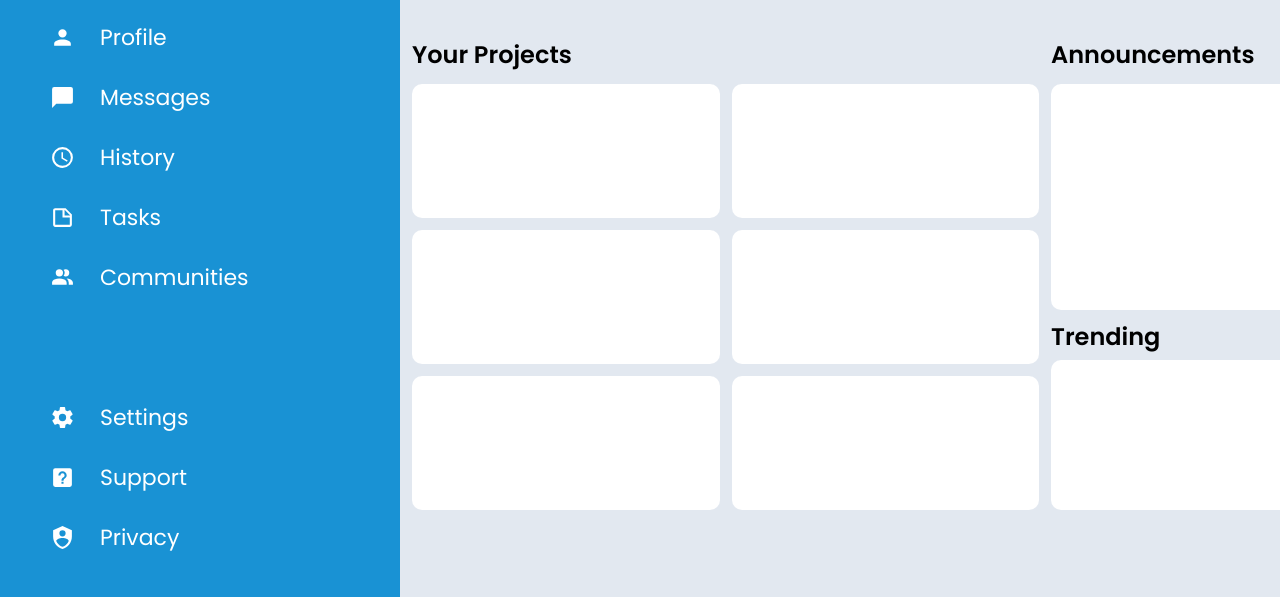
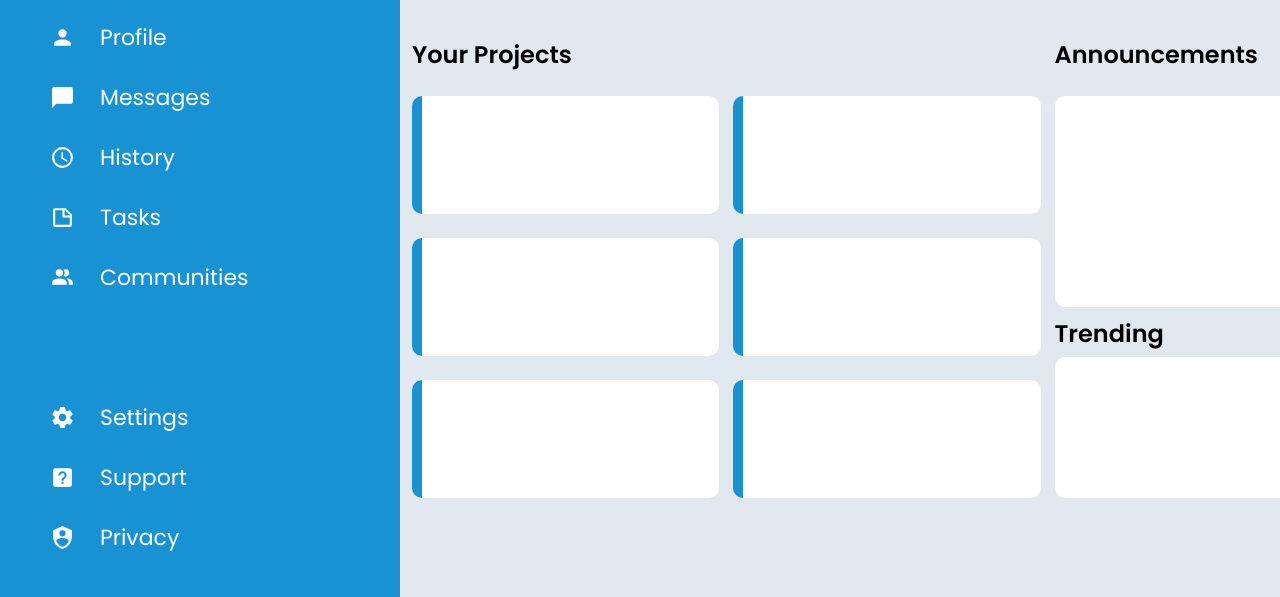
Before and after one commit to MaartenSlebos/AdminDashboard, a plain HTML site: page index.html in a window 1280 px wide. Shown: the part 203-800 px from the top of the page. Drawn offline with Linux system fonts and the light colour scheme.

Commit message:
add border to cards

```diff
--- a/index.html
+++ b/index.html
@@ -92,17 +92,41 @@
                 Your Projects
             </div>
             <div class="projects">
-                <div class="card"></div>
-                <div class="card"></div>
-                <div class="card"></div>
-                <div class="card"></div>
-                <div class="card"></div>
-                <div class="card"></div>
+                <div class="card">
+                    <div id="card-title"></div>
+                    <div id="card-content"></div>
+                    <div id="card-btn"></div>
+                </div>
+                <div class="card">
+                    <div id="card-title"></div>
+                    <div id="card-content"></div>
+                    <div id="card-btn"></div>
+                </div>
+                <div class="card">
+                    <div id="card-title"></div>
+                    <div id="card-content"></div>
+                    <div id="card-btn"></div>
+                </div>
+                <div class="card">
+                    <div id="card-title"></div>
+                    <div id="card-content"></div>
+                    <div id="card-btn"></div>
+                </div>
+                <div class="card">
+                    <div id="card-title"></div>
+                    <div id="card-content"></div>
+                    <div id="card-btn"></div>
+                </div>
+                <div class="card">
+                    <div id="card-title"></div>
+                    <div id="card-content"></div>
+                    <div id="card-btn"></div>
+                </div>
             </div>
             <div class="info">
-                <div class="card"></div>
+                <div class="card-announcement"></div>
                 <div id="trending">Trending</div>
-                <div class="card"></div>
+                <div class="card-trending"></div>
 
             </div>
 
--- a/style.css
+++ b/style.css
@@ -123,13 +123,14 @@ body {
     grid-row: 2 / 3;
     grid-column: 2 / 3;
     background-color: #e2e8f0;
+    gap: 12px;
 }
 
 .projects {
     display: grid;
     grid-template-columns: 1fr 1fr;
     grid-template-rows: 1fr 1fr 1fr;
-    gap: 12px;
+    gap: 24px;
     grid-column: 1 / 2;
     grid-row: 2 / 3;
     background-color: #e2e8f0;
@@ -151,6 +152,8 @@ body {
     width: 100%;
     background-color: #ffffff;
     border-radius: 10px;
+    border-left: 10px solid #1992d4;
+
 }
 
 #your-projects {
@@ -252,3 +255,17 @@ body {
     color: white;
     font-size: 16px;
 }
+
+.card-announcement {
+    height: 100%;
+    width: 100%;
+    background-color: #ffffff;
+    border-radius: 10px;
+}
+
+.card-trending {
+    height: 100%;
+    width: 100%;
+    background-color: #ffffff;
+    border-radius: 10px;
+}
```
